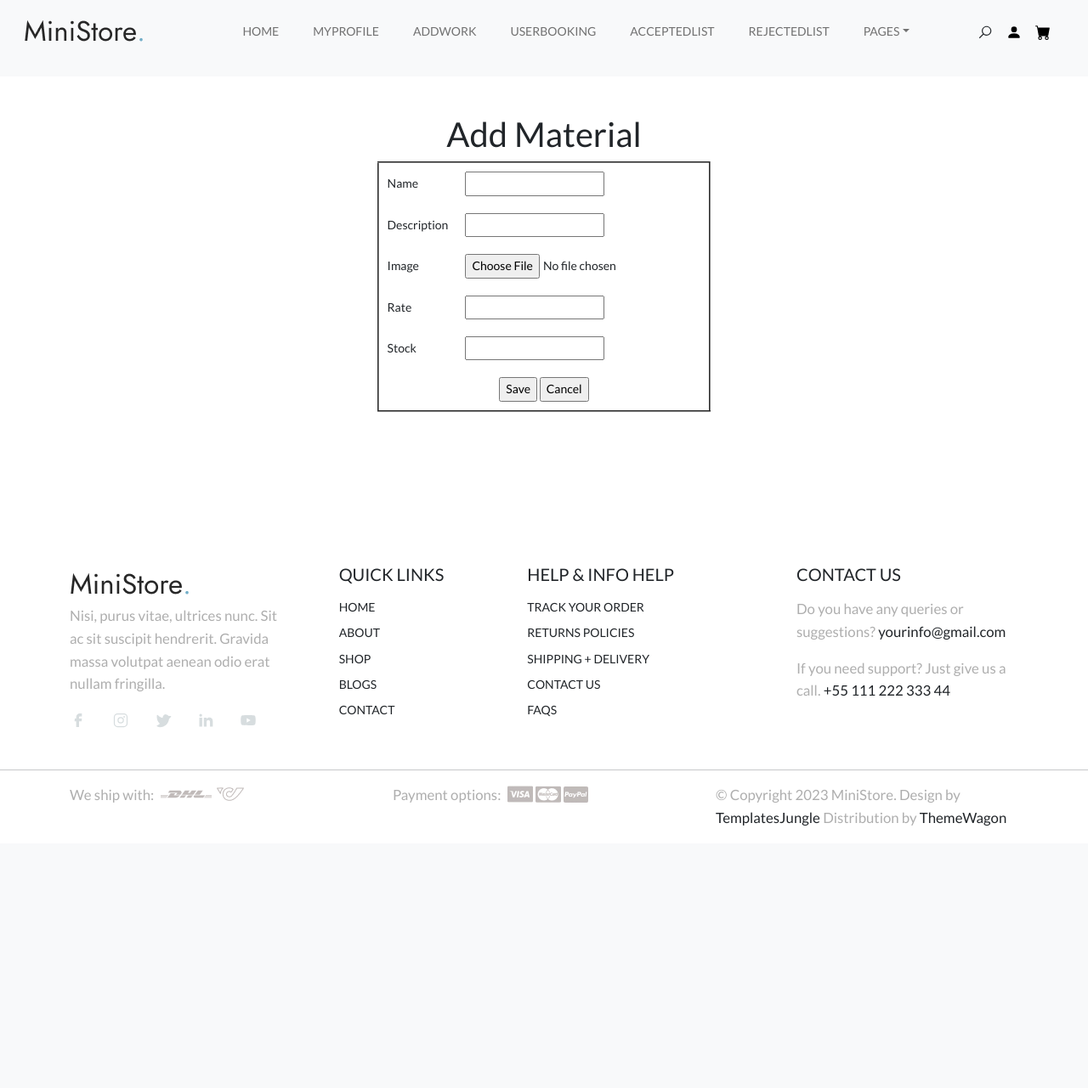
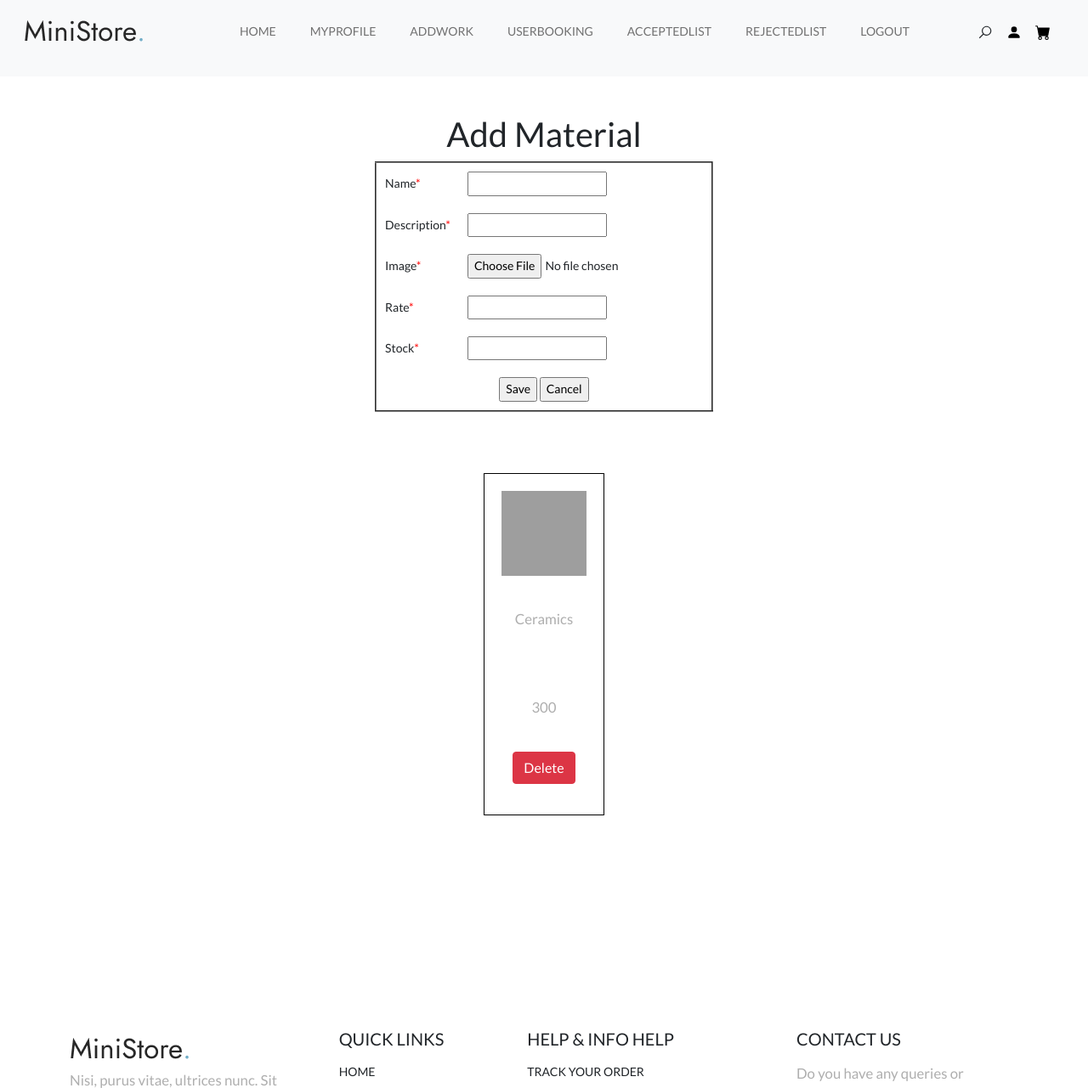
Before and after one commit to Arathi-Kishore/Craft-Hands, a Django app: page /Seller/AddMaterial/22 in a window 1280 px wide. Shown: the top 1281 px of the page at 85% size. Before the commit the page ends 972 px from the top, so only its background shows below. Run offline with Django 5.2, Linux system fonts and the light colour scheme; data comes from the database, SQL or seed files in the repository; both versions use the stored data as it was after the commit; some libraries are stand-ins or nearby versions; grey boxes are pictures that could not be loaded.

Commit message:
Seller section Completed

```diff
--- a/Seller/Templates/Seller/Acceptedlist.html
+++ b/Seller/Templates/Seller/Acceptedlist.html
@@ -12,7 +12,7 @@
 </head>
 <body>
     <div class="container">
-        <h1 class="text-center mt-5">User Booking</h1>
+        <h1 class="text-center mt-5">Accepted Booking</h1>
         <form action="" method="post" enctype="multipart/form-data">
             {% csrf_token %}
             <table class="table table-bordered table-striped mt-3">
@@ -33,13 +33,13 @@
                     <tr>
                         <td>{{ forloop.counter }}</td>
                         <td>{{ i.works.name }}</td>
-                        <td>{{ i.works.image }}</td>
+                        <td> <img src="{{ i.works.image.url}}" alt="" width="150" height="150"></td>
                         <td>{{ i.works.rate }}</td>
                         <td>{{ i.qty }}</td>
                         <td>{{ i.wbooking.user.name }}</td>
                         <td>{{ i.wbooking.user.address }}</td>
                         <td>
-                            <a href="{% url 'Seller:acceptlist' i.wbooking.id %}" class="btn btn-success">Accept</a><br>
+
                             <a href="{% url 'Seller:rejectlist' i.wbooking.id %}" class="btn btn-danger">Reject</a>
                             <a href="{% url 'Seller:Chat-user' i.id %}">Chat Now</a>
                         </td>
--- a/Seller/Templates/Seller/AddMaterial.html
+++ b/Seller/Templates/Seller/AddMaterial.html
@@ -7,6 +7,11 @@
     <meta charset="UTF-8">
     <meta name="viewport" content="width=device-width, initial-scale=1.0">
     <title>Document</title>
+    <style>
+        span.required {
+            color: red;
+        }
+    </style>
 </head>
 <body>
     <center><h1>Add Material</h1></center>
@@ -14,24 +19,24 @@
         {% csrf_token %}
         <table border="2" align="center" cellpadding="10">
             <tr>
-                <td>Name</td>
-                <td><input type="text" name="txt_name" id=""></td>
+                <td>Name<span class="required">*</span></td>
+                <td><input type="text" name="txt_name" id="" required autocomplete="off"></td>
             </tr>
             <tr>
-                <td>Description</td>
-                <td><input type="text" name="txt_des" id=""></td>
+                <td>Description<span class="required">*</span></td>
+                <td><input type="text" name="txt_des" id="" required autocomplete="off"></td>
             </tr>
             <tr>
-                <td>Image</td>
-                <td><input type="file" name="txt_pic" id=""></td>
+                <td>Image<span class="required">*</span></td>
+                <td><input type="file" name="txt_pic" id="" required></td>
             </tr>
             <tr>
-                <td>Rate</td>
-                <td><input type="text" name="txt_rate" id=""></td>
+                <td>Rate<span class="required">*</span></td>
+                <td><input type="text" name="txt_rate" id="" required autocomplete="off"></td>
             </tr>
             <tr>
-                <td>Stock</td>
-                <td><input type="number" name="txt_stock" id=""></td>
+                <td>Stock<span class="required">*</span></td>
+                <td><input type="number" name="txt_stock" id="" required autocomplete="off"></td>
             </tr>
             <tr>
                 <td colspan="2" align="center"><input type="submit" name="" id="" value="Save">
@@ -54,7 +59,7 @@
                     <br>
                     <p>{{i.rate}}</p>
                     <br>
-                    <p><a href="{% url 'User:addtocartmaterial' i.id%}">Add to Cart Material</a></p>
+                    <p><a href="{% url 'Seller:deletematerial' i.id %}" class="btn btn-danger">Delete</a></p>
                 </div>
             </td>
             {% if forloop.counter|divisibleby:4 %}
--- a/Seller/Templates/Seller/WorkGallery.html
+++ b/Seller/Templates/Seller/WorkGallery.html
@@ -16,7 +16,7 @@
         <table  align="center" border="1" cellpadding="10">
 
             <tr>
-                <td>Image</td>
+                <td>Image<span class="required">*</span></td>
                 <td><input type="file" name="txt_img" id=""></td>
             </tr>
             <tr>
--- a/Seller/Templates/Seller/header.html
+++ b/Seller/Templates/Seller/header.html
@@ -169,7 +169,7 @@
                 <li class="nav-item">
                   <a class="nav-link me-4" href="{% url 'Seller:RejectedList' %}">Rejectedlist</a>
               </li>
-                <li class="nav-item dropdown">
+                <!-- <li class="nav-item dropdown">
                   <a class="nav-link me-4 dropdown-toggle link-dark" data-bs-toggle="dropdown" href="#" role="button" aria-expanded="false">Pages</a>
                   <ul class="dropdown-menu">
                     <li>
@@ -197,6 +197,9 @@
                       <a href="contact.html" class="dropdown-item">Contact</a>
                     </li>
                   </ul>
+                </li> -->
+                <li class="nav-item">
+                  <a class="nav-link me-4" href="{% url 'Seller:logout' %}">Logout</a>
                 </li>
                 <li class="nav-item">
                   <div class="user-items ps-5">
--- a/Seller/urls.py
+++ b/Seller/urls.py
@@ -23,4 +23,6 @@ urlpatterns = [
     path('loadchat/', views.loadchatuser, name="load-chat"),
     path('complaint/',views.complaint,name="complaint"),
     path('delcomplaint/<int:did>',views.DeleteComplaint,name="delcomplaint"),
+
+    path('logout/',views.logout,name="logout"),
 ]
--- a/Seller/views.py
+++ b/Seller/views.py
@@ -60,12 +60,12 @@ def addwork(request):
 
 def addmat(request,wid):
     wdata=tbl_work.objects.get(id=wid)
-    materialdata=tbl_material.objects.all()
+    materialdata=tbl_material.objects.filter(work=wdata)
     if request.method=="POST":
         tbl_material.objects.create(name=request.POST.get('txt_name'),rate=request.POST.get('txt_rate'),description=request.POST.get('txt_des'),image=request.FILES.get('txt_pic'),stock=request.POST.get('txt_stock'),work=wdata)
-        return render(request,"Seller/AddMaterial.html",{'wdata':wdata})
+        return render(request,"Seller/AddMaterial.html",{'wdata':wdata,'mdata':materialdata})
     else:
-        return render(request,"Seller/AddMaterial.html",{'wdata':wdata})
+        return render(request,"Seller/AddMaterial.html",{'wdata':wdata,'mdata':materialdata})
 
 def DeleteMaterial(request,did):
     tbl_material.objects.get(id=did).delete()
@@ -109,7 +109,7 @@ def reject(request,rid):
     sellerdata=tbl_wbooking.objects.get(id=rid)
     sellerdata.status=2
     sellerdata.save()
-    return redirect("Admin:Userbooking")
+    return redirect("Seller:Userbooking")
 
 def chatuser(request, cid):
     chatobj = tbl_wbooking.objects.get(id=cid)
@@ -172,3 +172,8 @@ def complaint(request):
 def DeleteComplaint(request,did):
     tbl_complaint.objects.get(id=did).delete()
     return redirect("Seller:complaint")
+
+
+def logout(request):
+    del request.session["sid"]
+    return redirect("Guest:login")
```
Also changed, not shown: Seller/Templates/Seller/AddWork.html (+17 -12 lines), Seller/Templates/Seller/ChangePassword.html (+8 -3 lines), Seller/Templates/Seller/Complaint.html (+7 -2 lines), db.sqlite3.
